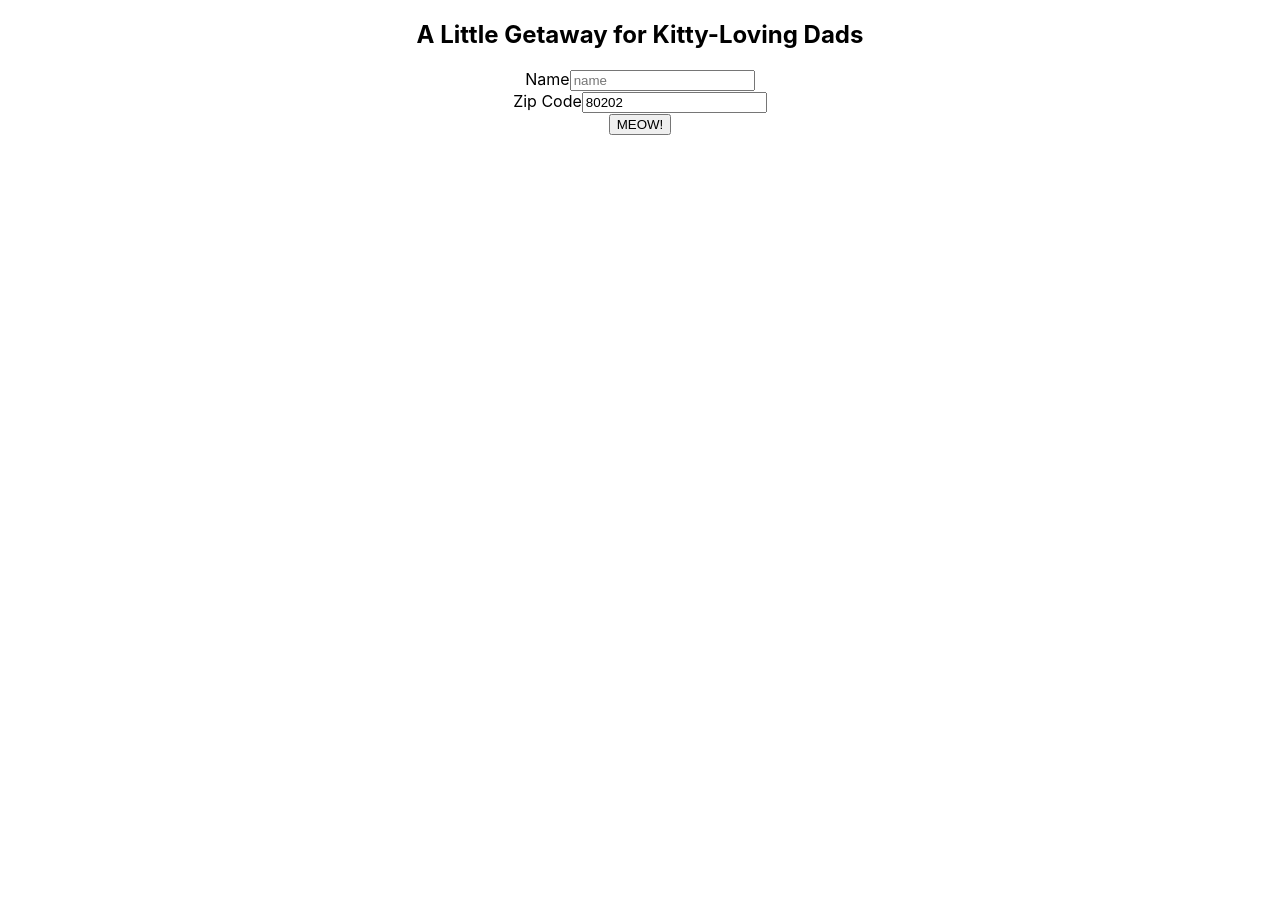
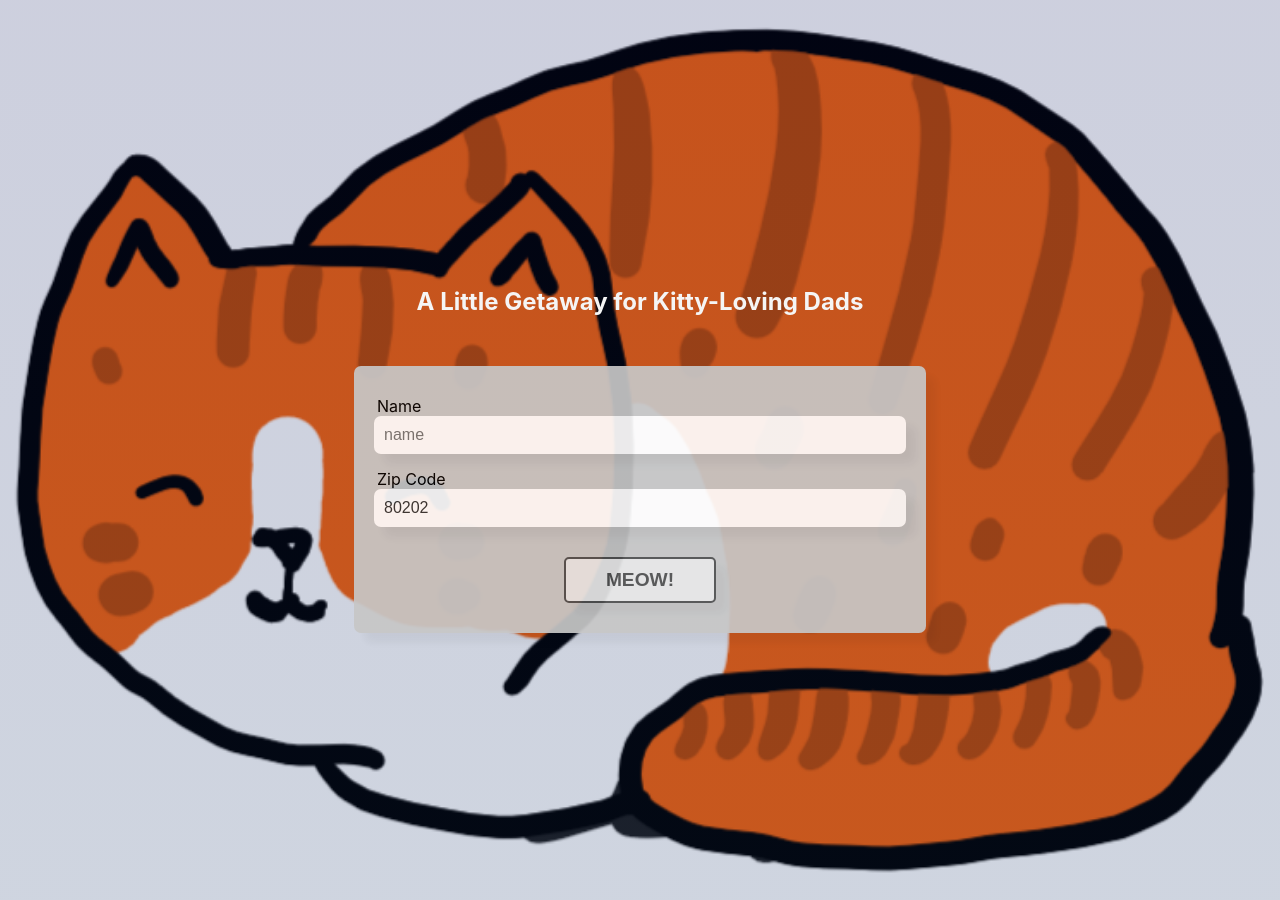
Before and after one commit to nickstaylor/catmemes-n-beer, a React (Create React App) app: page / in a window 1280 px wide. Before the commit the page ends 820 px from the top, so only its background shows below. Built offline with nearby package versions, Linux system fonts and the light colour scheme; no server answers.

Commit message:
Continue style of login component

```diff
--- a/src/Login/Login.css
+++ b/src/Login/Login.css
@@ -0,0 +1,80 @@
+
+.login-form-background{
+  display: flex;
+  background-image: linear-gradient(rgba(6, 18, 90, 0.2), rgba(14, 44, 99, 0.2)),
+   url('/images/Orange_cat_cartoon.png');
+  background-repeat: no-repeat;
+  background-position: center center;
+  background-attachment: fixed;
+  background-size: cover;
+  height: auto;
+  min-height: 100vh;
+  width: 100%;
+  padding: 50px 0;
+  }
+
+  .login-content {
+    width: 100%;
+    margin: auto;
+  }
+  .main-title {
+  color: whitesmoke;
+  }
+
+  .zipcode {
+    font-size: .4em;
+    margin-top: -2%;
+  }
+
+  .login-form {
+  border-radius: 7px;
+  box-shadow: 10px 10px 10px rgba(0, 0, 0, 0.05);
+  width: 40%;
+  background-color: #c7c7c7;
+  opacity: 0.92;
+  padding: 30px;
+  display: flex;
+  flex-direction: column;
+  align-items: center;
+  margin: 50px auto 0;
+  }
+
+  .login-form-item {
+    display: flex;
+    flex-direction: column;
+    width: 100%;
+  }
+
+  .login-form-item input {
+    border-radius: 7px;
+    box-shadow: 10px 10px 10px rgba(0, 0, 0, 0.05);
+    border: 0;
+    width: 100%;
+    padding: 10px;
+    margin: 0;
+    font-size: 1rem;
+    margin-bottom: 15px;
+    margin-left: -10px;
+    width: 100%;
+    background-color: #fffefe;
+    color: #333333;
+  }
+
+  .login-btn {
+    margin-top: 15px;
+    padding: 10px 40px;
+    border-radius: 5px;
+    align-self: center;
+    cursor: pointer;
+    border: 2px solid #333333;
+    font-size: 1.2rem;
+    font-weight: bold;
+    opacity: .8;
+    box-shadow: 10px 10px 10px rgba(0, 0, 0, 0.05);
+    color: #333333;
+  }
+
+  .login-form-item label {
+    text-align: left;
+    margin-left: -7px;
+  }
```
